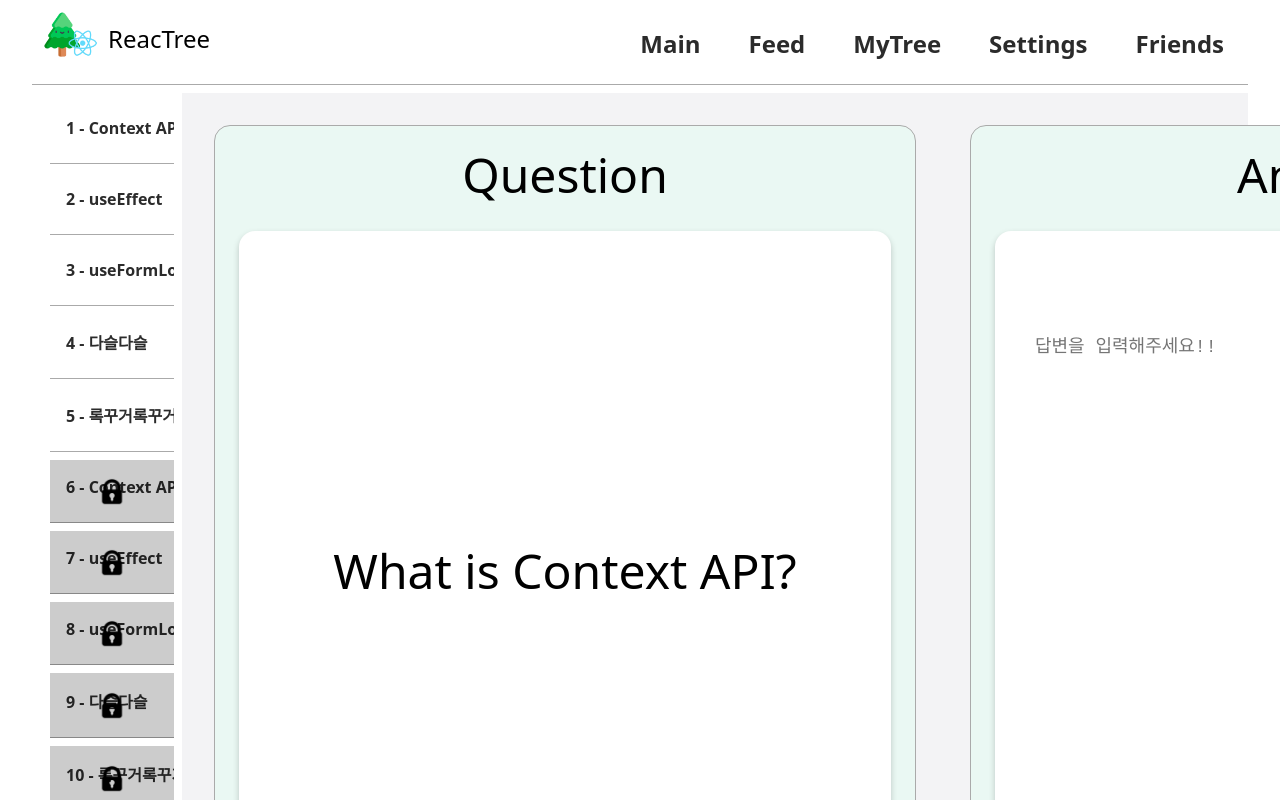
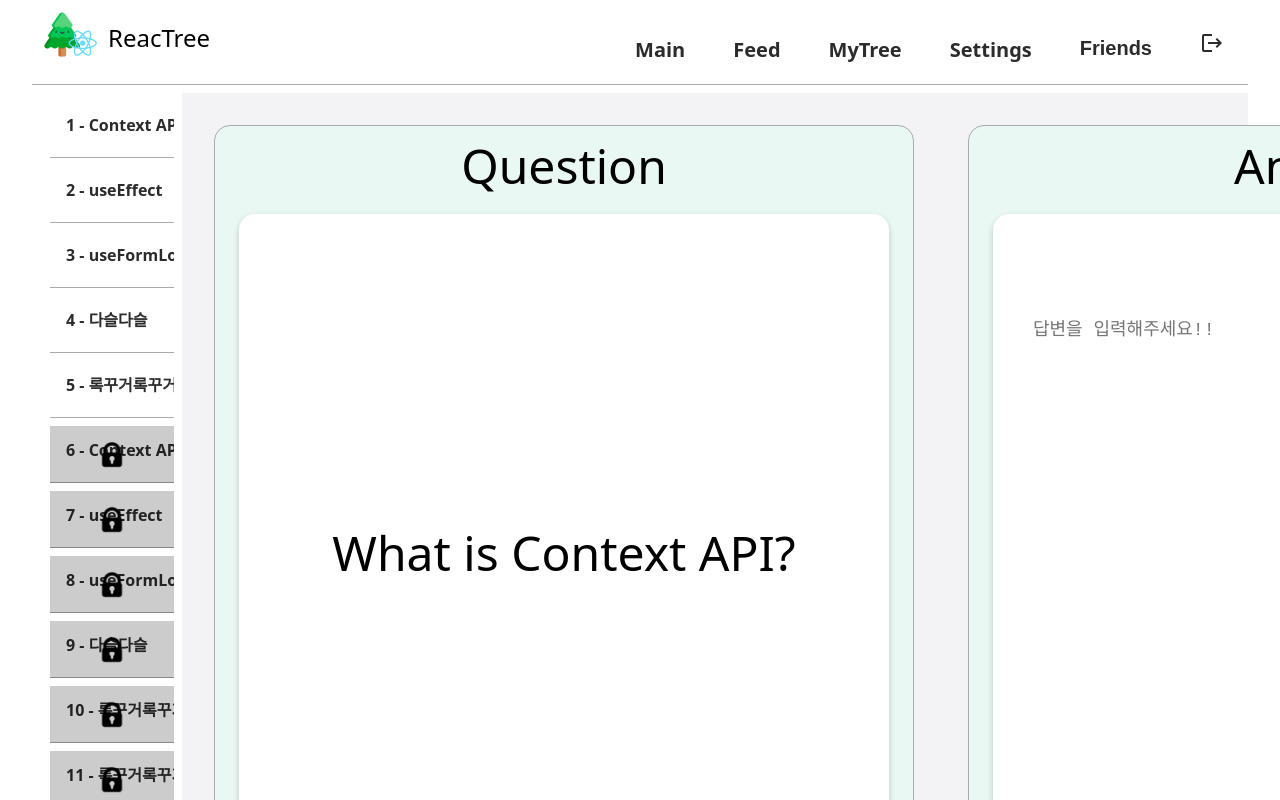
Before and after one commit to ReacTreeForAll/ReacTree, a React (Create React App) app: page /main in a window 1280 px wide. Shown: the top 800 px of the page. Built offline with nearby package versions, Linux system fonts and the light colour scheme.

Commit message:
refactor: #51/Header Friends 모달 기본 레이아웃 && Logout 버튼 추가

```diff
--- a/public/index.html
+++ b/public/index.html
@@ -5,10 +5,7 @@
     <link rel="icon" href="%PUBLIC_URL%/favicon.ico" />
     <meta name="viewport" content="width=device-width, initial-scale=1" />
     <meta name="theme-color" content="#000000" />
-    <meta
-      name="description"
-      content="Web site created using create-react-app"
-    />
+    <meta name="description" content="Web site created using create-react-app" />
     <link rel="apple-touch-icon" href="%PUBLIC_URL%/logo192.png" />
     <!--
       manifest.json provides metadata used when your web app is installed on a
@@ -24,6 +21,9 @@
       work correctly both with client-side routing and a non-root public URL.
       Learn how to configure a non-root public URL by running `npm run build`.
     -->
+    <link href="https://fonts.googleapis.com/icon?family=Material+Icons" rel="stylesheet" />
+    <link rel="stylesheet" href="https://cdn.jsdelivr.net/npm/reset-css@5.0.1/reset.min.css" />
+
     <title>React App</title>
   </head>
   <body>
--- a/src/components/base/Text/index.js
+++ b/src/components/base/Text/index.js
@@ -28,7 +28,7 @@ const Text = ({
 
 Text.propTypes = {
   children: PropTypes.node.isRequired,
-  fontSize: PropTypes.number,
+  fontSize: PropTypes.oneOfType([PropTypes.string, PropTypes.number]),
   color: PropTypes.string,
   fontWeight: PropTypes.bool,
   underline: PropTypes.bool,
--- /dev/null
+++ b/src/components/domain/FriendModal/index.js
@@ -0,0 +1,190 @@
+import styled from '@emotion/styled'
+import { useMemo, useEffect } from 'react'
+import ReactDOM from 'react-dom'
+import useClickAway from '../../../hooks/useClickAway'
+import useKey from '../../../hooks/useKey'
+import Avatar from '../../../components/base/Avatar'
+import Badge from '../../../components/base/Badge'
+import Text from '../../base/Text'
+
+const BackgroundStyle = styled.div`
+  width: 100%;
+  height: 100%;
+  font-size: 24px;
+`
+
+const ModalWrapper = styled.div`
+  position: fixed;
+  top: 0;
+  left: 0;
+  width: 100%;
+  height: 100%;
+  background-color: rgba(0, 0, 0, 0.4);
+  z-index: 1000;
+`
+
+const ModalInner = styled.div`
+  position: absolute;
+  top: 50%;
+  left: 50%;
+  transform: translate(-50%, -50%);
+  box-shadow: 0 3px 6px rgba(0, 0, 0, 0.2);
+  border-radius: 5px;
+  width: 70%;
+  min-width: 320px;
+  max-width: 520px;
+  height: 70%;
+  min-height: 500px;
+  z-index: 2000;
+  background-color: white;
+  display: flex;
+  @media (max-width: 768px) {
+    font-size: 16px;
+  }
+`
+
+const ModalBody = styled.div`
+  background-color: lightgray;
+  width: 100%;
+  margin: 0 32px;
+`
+
+const ModalTop = styled.div`
+  background-color: darkgray;
+  min-height: 10%;
+`
+
+const ModalMiddle = styled.div`
+  background-color: rgba(0, 0, 0, 0.1);
+  padding: 24px;
+  height: 40%;
+  margin: 0 32px;
+  overflow: hidden;
+  overflow-y: auto;
+`
+const ModalBottom = styled.div`
+  background-color: rgba(0, 0, 0, 0.2);
+  padding: 24px;
+  height: 50%;
+  margin: 0 32px;
+  overflow: hidden;
+  overflow-y: auto;
+`
+
+const SearchRes = styled.div`
+  display: flex;
+  align-items: center;
+  margin-bottom: 8px;
+`
+
+const MOCK_DATA = [
+  {
+    _id: 1,
+    email: 'abcde@naver.com',
+    fullName: { userName: '문타리', userStep: 2 },
+    image: 'https://picsum.photos/200',
+  },
+  {
+    _id: 2,
+    email: 'zzzzzz@naver.com',
+    fullName: { userName: '김다슬', userStep: 5 },
+    image: 'https://picsum.photos/200',
+  },
+  {
+    _id: 3,
+    email: 'ggggggg@naver.com',
+    fullName: { userName: '윤승록', userStep: 7 },
+    image: 'https://picsum.photos/200',
+  },
+  {
+    _id: 1,
+    email: 'abcde@naver.com',
+    fullName: { userName: '문타리', userStep: 2 },
+    image: 'https://picsum.photos/200',
+  },
+  {
+    _id: 2,
+    email: 'zzzzzz@naver.com',
+    fullName: { userName: '김다슬', userStep: 5 },
+    image: 'https://picsum.photos/200',
+  },
+  {
+    _id: 3,
+    email: 'ggggggg@naver.com',
+    fullName: { userName: '윤승록', userStep: 7 },
+    image: 'https://picsum.photos/200',
+  },
+  {
+    _id: 1,
+    email: 'abcde@naver.com',
+    fullName: { userName: '문타리', userStep: 2 },
+    image: 'https://picsum.photos/200',
+  },
+  {
+    _id: 2,
+    email: 'zzzzzz@naver.com',
+    fullName: { userName: '김다슬', userStep: 5 },
+    image: 'https://picsum.photos/200',
+  },
+  {
+    _id: 3,
+    email: 'ggggggg@naver.com',
+    fullName: { userName: '윤승록', userStep: 7 },
+    image: 'https://picsum.photos/200',
+  },
+]
+
+const FriendModal = ({ showModal = false, onClose, ...props }) => {
+  const ref = useClickAway(() => {
+    onClose && onClose()
+  })
+
+  useKey('keydown', 'Escape', () => {
+    onClose && onClose()
+  })
+
+  const el = useMemo(() => document.createElement('div'), [])
+  useEffect(() => {
+    document.body.appendChild(el)
+    return () => {
+      document.body.removeChild(el)
+    }
+  })
+  return ReactDOM.createPortal(
+    <BackgroundStyle>
+      <ModalWrapper style={{ display: showModal ? 'block' : 'none' }}>
+        <ModalInner ref={ref}>
+          <ModalBody className="modal-body">
+            <ModalTop className="header">
+              <Text>Search Bar</Text>
+            </ModalTop>
+            <ModalMiddle>
+              <Text>Search Bar 하단 영역</Text>
+            </ModalMiddle>
+            <ModalBottom>
+              <Text fontSize={'0.8em'} block={true}>
+                현재 접속 중 영역
+              </Text>
+              {MOCK_DATA.map((user) => (
+                <SearchRes key={user._id}>
+                  <div>
+                    <Avatar src={user.image} size={30} />
+                    <Badge isOnline={true} />
+                  </div>
+                  <div>
+                    <Text fontSize={'0.8em'} color={'#2b2b2b'}>
+                      {user.fullName.userName} / {user.fullName.userStep}
+                    </Text>
+                  </div>
+                </SearchRes>
+              ))}
+            </ModalBottom>
+          </ModalBody>
+        </ModalInner>
+      </ModalWrapper>
+    </BackgroundStyle>,
+    el,
+  )
+}
+
+export default FriendModal
--- a/src/components/domain/Header/index.js
+++ b/src/components/domain/Header/index.js
@@ -2,6 +2,11 @@ import Logo from '../../base/Logo'
 import Text from '../../base/Text'
 import styled from '@emotion/styled'
 import Divider from '../../base/Divider'
+import { useHistory } from 'react-router-dom'
+import { useCallback, useState } from 'react'
+import FriendModal from '../FriendModal'
+import React from 'react'
+import { Link } from 'react-router-dom'
 
 const HeaderWrapper = styled.header`
   display: flex;
@@ -31,22 +36,54 @@ const HeaderEnd = styled.div`
   margin-left: auto;
 `
 
-const A = styled.a`
+const RouterLink = styled(Link)`
   color: #2b2b2b;
   text-decoration: none;
-  font-size: 24px;
+  font-size: 20px;
   font-weight: 700;
   margin: 0 24px;
   padding: 16px 0;
   display: block;
   :hover {
     color: #14bd7e;
-    border-bottom: 2px solid #14bd7e;
+    border-bottom: 3px solid #14bd7e;
+  }
+`
+const MyBtn = styled.button`
+  color: #2b2b2b;
+  text-decoration: none;
+  font-size: 20px;
+  font-weight: 700;
+  margin: 0 24px;
+  padding: 16px 0;
+  display: block;
+  border: none;
+  background: none;
+  :hover {
+    color: #14bd7e;
+    border-bottom: 3px solid #14bd7e;
   }
 `
 
-const Header = () => {
+const Header = ({ logout }) => {
+  const [showModal, setShowModal] = useState(false)
+
+  const handleModal = useCallback(() => {
+    setShowModal(true)
+  }, [])
+
+  const history = useHistory()
+  const LogOut = useCallback(() => {
+    console.log('조상으로 부터 받은 Logout함수')
+  }, [])
+
+  const handleLogout = useCallback(() => {
+    LogOut()
+    history.push({ pathname: '/' })
+  }, [LogOut, history])
+
   return (
+    <>
       <HeaderWrapper>
         <HeaderMain>
           <HeaderStart href="/main">
@@ -54,17 +91,20 @@ const Header = () => {
             <Text block={true}>ReacTree</Text>
           </HeaderStart>
           <HeaderEnd>
-          <A href="/main">Main</A>
-          <A href="/feed">Feed</A>
-          <A href="/mytree">MyTree</A>
-          <A href="/settings">Settings</A>
-          <A href="#" onClick={() => alert('모달')}>
-            Friends
-          </A>
+            <RouterLink to="/main">Main</RouterLink>
+            <RouterLink to="/feed">Feed</RouterLink>
+            <RouterLink to="/mytree">MyTree</RouterLink>
+            <RouterLink to="/settings">Settings</RouterLink>
+            <MyBtn onClick={handleModal}>Friends</MyBtn>
+            <MyBtn onClick={handleLogout}>
+              <span class="material-icons">logout</span>
+            </MyBtn>
           </HeaderEnd>
         </HeaderMain>
         <Divider type="horizontal" />
       </HeaderWrapper>
+      <FriendModal showModal={showModal} onClose={() => setShowModal(false)} />
+    </>
   )
 }
 
--- a/src/index.css
+++ b/src/index.css
@@ -5,7 +5,9 @@
   -webkit-font-smoothing: antialiased;
   -moz-osx-font-smoothing: grayscale;
 } */
-
+* {
+  box-sizing: border-box;
+}
 body {
   margin: 0;
   font-family: 'Noto Sans', 'Noto Sans KR', 'sans-serif';
```
Also changed, not shown: src/assets/logout.png (added). Lines whose indentation alone changed are shown as unchanged.
